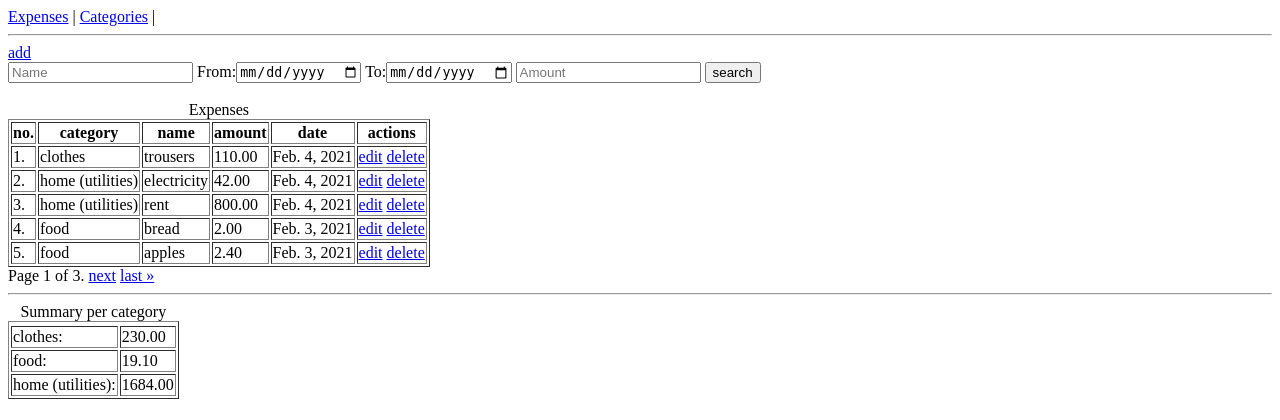
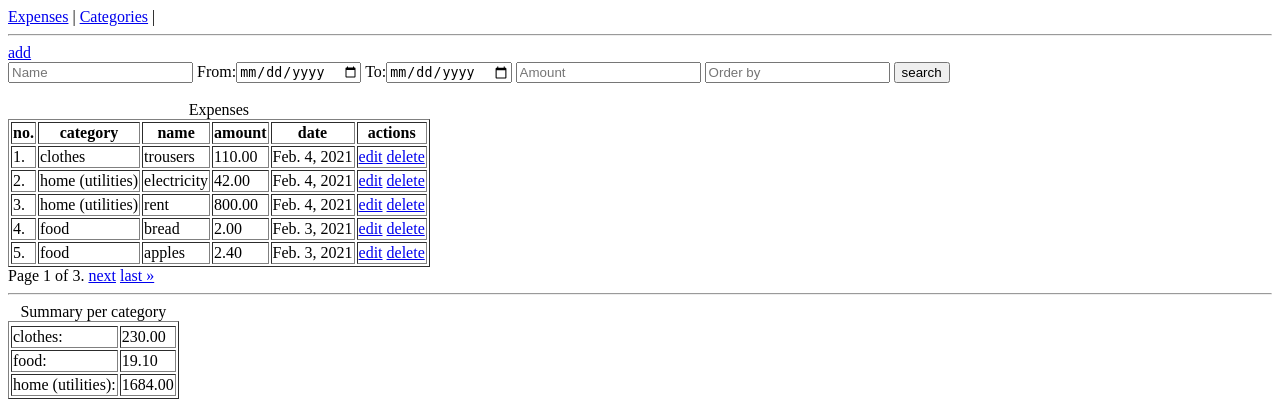
Before and after one commit to Yonash95/expenses, a Django app: page /expenses/expense/list/ in a window 1280 px wide. Shown: the top 420 px of the page. Run offline with Django 4.2, Linux system fonts and the light colour scheme; data comes from the database, SQL or seed files in the repository.

Commit message:
sort by (task III)

```diff
--- a/expenses/forms.py
+++ b/expenses/forms.py
@@ -5,10 +5,11 @@ from .models import Expense
 class ExpenseSearchForm(forms.ModelForm):
     start_date = forms.DateField()
     end_date = forms.DateField()
+    order = forms.CharField()
 
     class Meta:
         model = Expense
-        fields = ('name', 'amount', 'start_date', 'end_date')
+        fields = ('name', 'amount', 'start_date', 'end_date', 'order')
 
     def __init__(self, *args, **kwargs):
         super().__init__(*args, **kwargs)
@@ -16,3 +17,4 @@ class ExpenseSearchForm(forms.ModelForm):
         self.fields['amount'].required = False
         self.fields['start_date'].required = False
         self.fields['end_date'].required = False
+        self.fields['order'].required = False
--- a/expenses/templates/expenses/expense_list.html
+++ b/expenses/templates/expenses/expense_list.html
@@ -9,6 +9,10 @@
   From:<input name="start_date" type="date">
   To:<input name="end_date" type="date">
   <input name="amount" type="number" placeholder="Amount">
+	<input name="order" list="sorting" placeholder="Order by">
+	<datalist id="sorting">
+		<option value="category ascending"><option value="category descending"><option value="date ascending"><option value="date descending">
+	</datalist>
   <button type="submit">search</button>
 </form>
 <br>
--- a/expenses/views.py
+++ b/expenses/views.py
@@ -11,13 +11,15 @@ class ExpenseListView(ListView):
 
     def get_context_data(self, *, object_list=None, **kwargs):
         queryset = object_list if object_list is not None else self.object_list
-
+        order_by = '-date'
         form = ExpenseSearchForm(self.request.GET)
         if form.is_valid():
             name = form.cleaned_data.get('name').strip()
             start_date = form.cleaned_data.get('start_date')
             end_date = form.cleaned_data.get('end_date')
             amount = form.cleaned_data.get('amount')
+            order = form.cleaned_data.get('order')
+
             if name:
                 queryset = queryset.filter(name__icontains=name)
             if start_date:
@@ -27,9 +29,18 @@ class ExpenseListView(ListView):
             if amount:
                 queryset = queryset.filter(amount=amount)
 
+            if order == 'category descending':
+                order_by = '-category'
+            if order == 'category ascending':
+                order_by = 'category'
+            if order == 'date descending':
+                order_by = '-date'
+            if order == 'date ascending':
+                order_by = 'date'
+
         return super().get_context_data(
             form=form,
-            object_list=queryset,
+            object_list=queryset.order_by(order_by),
             summary_per_category=summary_per_category(queryset),
             **kwargs)
 
```
